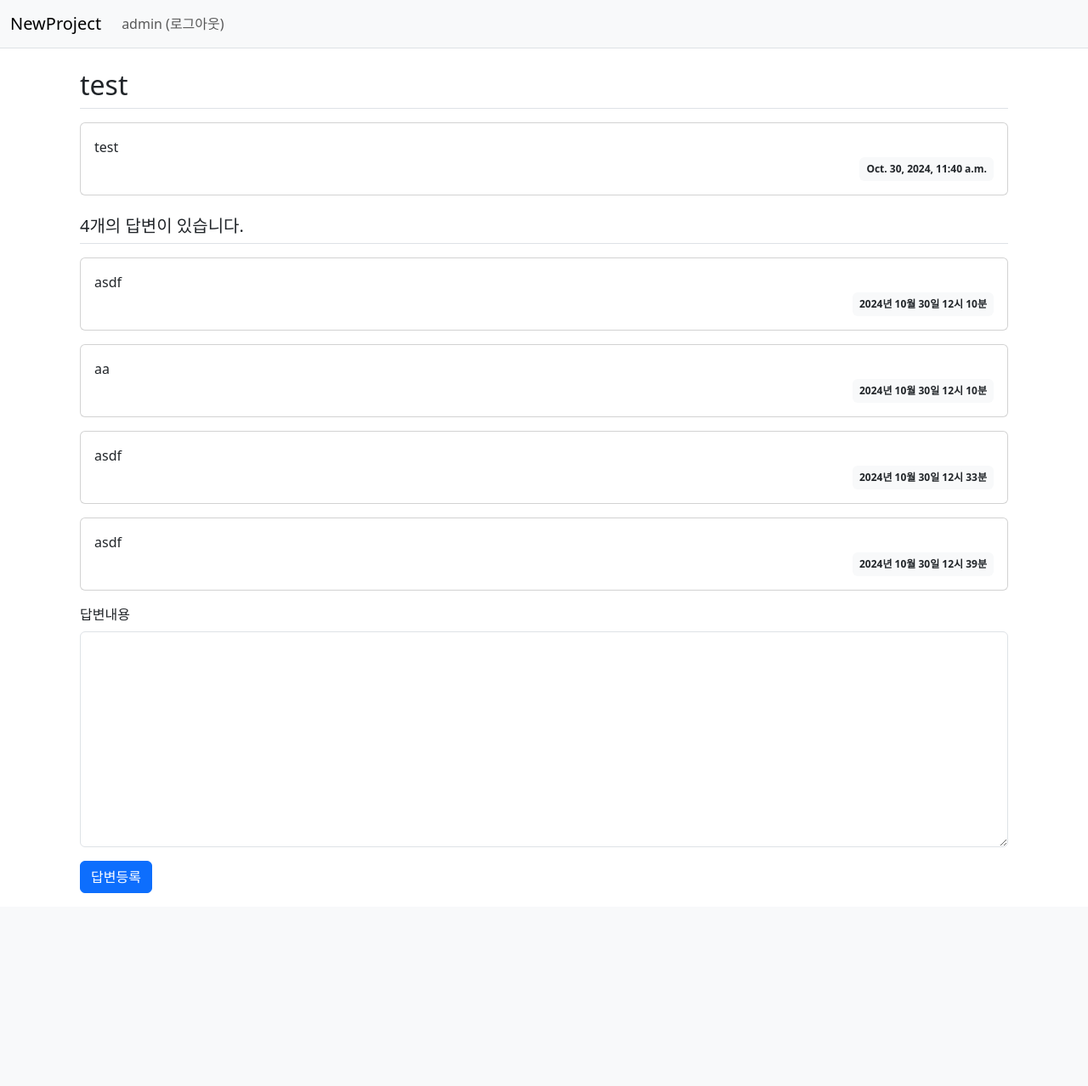
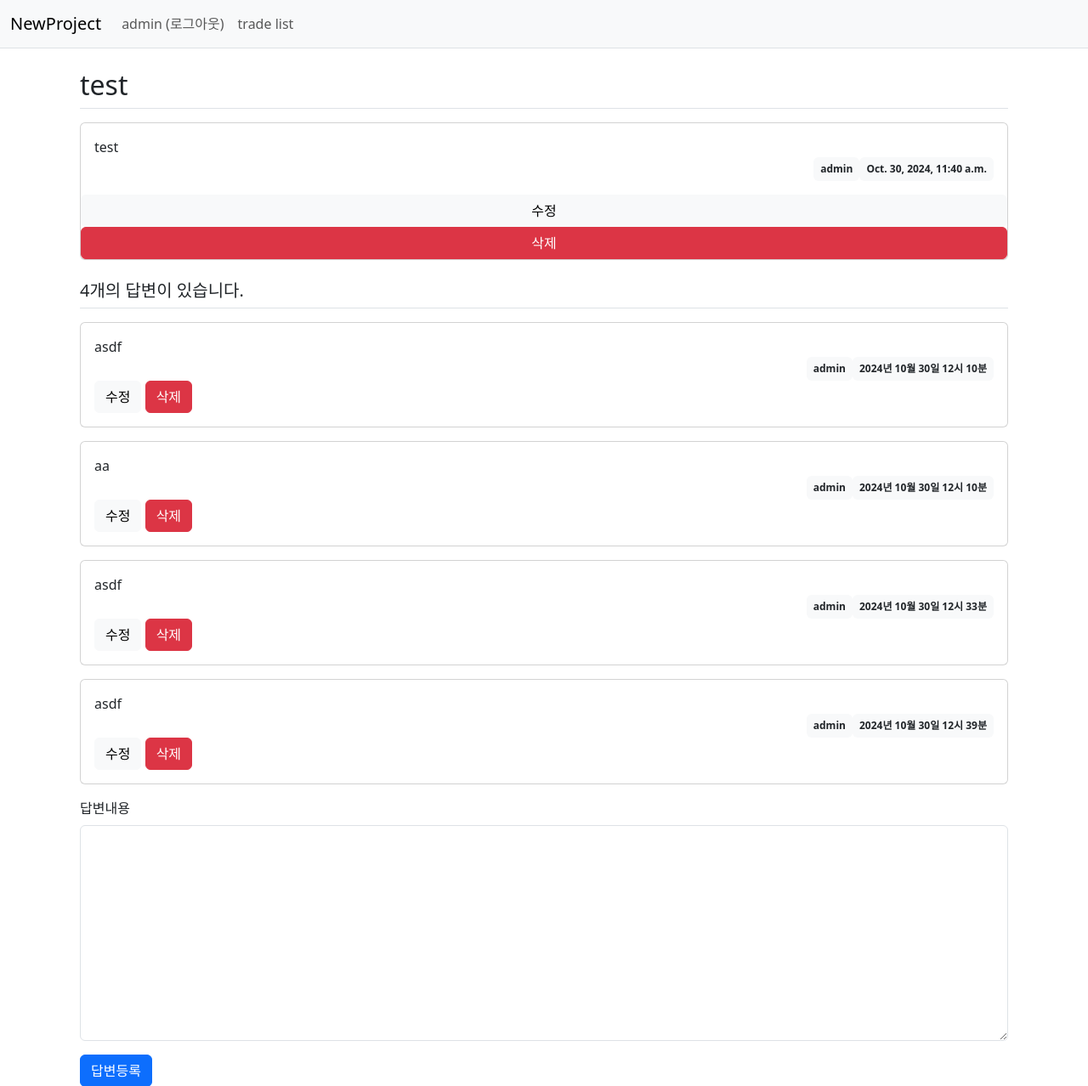
Before and after one commit to BigFlat98/tryalone2, a Django app: page /trade/1/ in a window 1280 px wide. Shown: the top 1278 px of the page at 85% size. Before the commit the page ends 1051 px from the top, so only its background shows below. Run offline with Django 5.2, Linux system fonts and the light colour scheme; a user stored in the database is signed in; data comes from the database, SQL or seed files in the repository; both versions use the stored data as it was after the commit.

Commit message:
add notice content modify and delete function

```diff
--- a/config/urls.py
+++ b/config/urls.py
@@ -21,6 +21,8 @@ from trade import views as trade_views
 from common import urls as common_urls
 from .views import HomeView
 
+
+
 urlpatterns = [
     path('admin/', admin.site.urls),
     path('trade/', include(trade_urls)),
--- a/templates/base.html
+++ b/templates/base.html
@@ -22,6 +22,9 @@
     </div>
 
     <!-- 푸터 (필요 시 추가) -->
+
     <script src="https://cdn.jsdelivr.net/npm/bootstrap@5.3.3/dist/js/bootstrap.bundle.min.js" integrity="sha384-YvpcrYf0tY3lHB60NNkmXc5s9fDVZLESaAA55NDzOxhy9GkcIdslK1eN7N6jIeHz" crossorigin="anonymous"></script>
+    {% block extra-script %}
+    {% endblock %}
 </body>
 </html>
--- a/templates/common/login.html
+++ b/templates/common/login.html
@@ -3,6 +3,7 @@
 <div class="container my-3">
     <form method="post" action="{% url 'common:login' %}">
         {% csrf_token %}
+        {% comment %} <input type="hidden" name="next" value="{{ next }}"> {% endcomment %}
         {% include "form_errors.html" %}
         <div class="mb-3">
             <label for="username">사용자ID</label>
--- a/templates/navbar.html
+++ b/templates/navbar.html
@@ -1,6 +1,6 @@
 <nav class="navbar navbar-expand-lg navbar-light bg-light border-bottom">
     <div class="container-fluid">
-        <a class="navbar-brand" href="{% url 'trade:index' %}">NewProject</a>
+        <a class="navbar-brand" href="{% url 'home' %}">NewProject</a>
         <button class="navbar-toggler" type="button"
                 data-bs-toggle="collapse"
                 data-bs-target="#navbarSupportedContent"
@@ -17,12 +17,15 @@
                     {% else %}
                     <a class="nav-link" href="{% url 'common:login' %}">로그인</a>
                     {% endif %}
-                </li>
-                <li>
+
                     {% if not user.is_authenticated %}
                     <a class="nav-link" href="{% url 'common:signup' %}">회원가입</a>
                     {% endif %}
                 </li>
+                <li class="nav-item">
+                    <a class="nav-link" href = "{% url 'trade:trade_list' %}" >trade list</a>
+                </li>
+
             </ul>
         </div>
     </div>
--- a/templates/trade/question_detail.html
+++ b/templates/trade/question_detail.html
@@ -10,10 +10,18 @@
                 <div class="card-text" style="white-space: pre-line;">{{ question.content }}</div>
                 <div class="d-flex justify-content-end">
                     <div class="badge bg-light text-dark p-2">
+                        {{ question.author.username }}
+                    </div>
+                    <div class="badge bg-light text-dark p-2">
                         {{ question.create_date }}
                     </div>
                 </div>
+
             </div>
+            {% if request.user == question.author %}
+            <a  class="btn btn-light" href ="{% url 'trade:question_modify' question.id %}">수정</a>
+            <a  class="btn btn-danger delete" href ="javascript:void(0)" data-uri="{% url 'trade:question_delete' question.id  %}">삭제</a>
+            {% endif %}
         </div>
 
         <!-- 답변 -->
@@ -24,9 +32,16 @@
                     <div class="card-text" style="white-space: pre-line;">{{ answer.content }}</div>
                     <div class="d-flex justify-content-end">
                         <div class="badge bg-light text-dark p-2">
+                            {{ answer.author.username }}
+                        </div>
+                        <div class="badge bg-light text-dark p-2">
                             {{ answer.create_date|date:"Y년 m월 d일 H시 i분" }}
                         </div>
                     </div>
+                    {% if request.user == answer.author %}
+                    <a  class="btn btn-light" href ="{% url 'trade:answer_modify' answer.id%}">수정</a>
+                    <a  class="btn btn-danger delete" href ="javascript:void(0)" data-uri="{% url 'trade:answer_delete' answer.id  %}">삭제</a>
+                    {% endif %}
                 </div>
             </div>
         {% endfor %}
@@ -50,9 +65,22 @@
             <!-- 오류표시 End -->
             <div class="mb-3">
                 <label for="content" class="form-label">답변내용</label>
-                <textarea name="content" id="content" class="form-control" rows="10">{{ form.content.value|default_if_none:'' }}</textarea>
+                <textarea {% if not user.is_authenticated %}disabled{% endif %} name="content" id="content" class="form-control" rows="10">{{ form.content.value|default_if_none:'' }}</textarea>
             </div>
             <input type="submit" value="답변등록" class="btn btn-primary">
         </form>
     </div>
 {% endblock %}
+
+{%block extra-script %}
+<script type='text/javascript'>
+    const delete_elements = document.getElementsByClassName("delete");
+    Array.from(delete_elements).forEach(function(element) {
+        element.addEventListener('click', function() {
+            if(confirm("정말로 삭제하시겠습니까?")) {
+                location.href = this.dataset.uri;
+            };
+        });
+    });
+</script>
+{% endblock %}
--- a/templates/trade/question_list.html
+++ b/templates/trade/question_list.html
@@ -8,6 +8,7 @@
             <tr class="table-dark">
                 <th>번호</th>
                 <th>제목</th>
+                <th>작성자</th>
                 <th>작성일시</th>
             </tr>
         </thead>
@@ -24,6 +25,7 @@
                             <span class="text-danger small mx-2">[{{ question.answer_set.count }}]</span>
                             {% endif %}
                         </td>
+                        <td> {{ question.author.username }} </td>
                         <td>{{ question.create_date }}</td>
                     </tr>
                 {% endfor %}
--- a/trade/models.py
+++ b/trade/models.py
@@ -1,12 +1,15 @@
 from django.db import models
+from django.contrib.auth.models import User
 
 # Create your models here.
 class Question(models.Model):
+    author = models.ForeignKey(User, on_delete=models.CASCADE)
     subject = models.CharField(max_length=200)
     content = models.TextField()
     kind    = models.CharField(max_length=50)
     price   = models.CharField(max_length=12)
     create_date = models.DateTimeField()
+    modify_date = models.DateTimeField(null=True, blank=True)
 
     def __str__(self):
         return self.subject
@@ -14,8 +17,10 @@ class Question(models.Model):
 
 class Answer(models.Model):
     question = models.ForeignKey(Question, on_delete=models.CASCADE)
+    author = models.ForeignKey(User, on_delete=models.CASCADE)
     content = models.TextField()
     create_date = models.DateTimeField()
+    modify_date = models.DateTimeField(null=True, blank=True)
 
     def __str__(self):
         return self.content[:20]  # 내용의 첫 20자만 표시
--- a/trade/urls.py
+++ b/trade/urls.py
@@ -4,8 +4,12 @@ from trade import urls as trade_urls
 from trade import views as trade_views
 app_name = 'trade'
 urlpatterns = [
-    path('',trade_views.index,name='index' ),
+    path('',trade_views.trade_list,name='trade_list' ),
     path('<int:question_id>/',trade_views.detail,name='detail' ),
     path('answer/create/<int:question_id>/', trade_views.answer_create, name='answer_create'),
     path('question/create/', trade_views.question_create, name='question_create'),
+    path('question/modify/<int:question_id>/', trade_views.question_modify, name='question_modify'),
+    path('question/delete/<int:question_id>/', trade_views.question_delete, name='question_delete'),
+    path('answer/modify/<int:answer_id>/', trade_views.answer_modify, name='answer_modify'),
+    path('answer/delete/<int:answer_id>/', trade_views.answer_delete, name='answer_delete'),
 ]
--- a/trade/views.py
+++ b/trade/views.py
@@ -4,9 +4,11 @@ from .models import Question, Answer
 from django.utils import timezone
 from .forms import QuestionForm, AnswerForm
 from django.core.paginator import Paginator
+from django.contrib.auth.decorators import login_required
+from django.contrib import messages
 
 # Create your views here.
-def index(request):
+def trade_list(request):
     page = request.GET.get('page','1')
     question_list = Question.objects.order_by('-create_date')
     paginator = Paginator(question_list,10)
@@ -18,12 +20,15 @@ def detail(request,question_id):
     context = {'question': question}
     return render(request, 'trade/question_detail.html', context)
 
+
+@login_required(login_url='common:login')
 def answer_create(request, question_id):
     question = get_object_or_404(Question, pk=question_id)
     if request.method == "POST":
         form = AnswerForm(request.POST)
         if form.is_valid():
             answer = form.save(commit=False)
+            answer.author = request.user
             answer.create_date = timezone.now()
             answer.question = question
             answer.save()
@@ -34,15 +39,72 @@ def answer_create(request, question_id):
     return render(request, 'trade/question_detail.html', context) #이거 form을 같이 보내주는게 post로 값 받을 때 form 태그에 값 없으면 html에서 오류문 띄울라고
 
 
+@login_required(login_url='common:login')
 def question_create(request):
     if request.method == 'POST':
         form = QuestionForm(request.POST)
         if form.is_valid():
             question = form.save(commit=False)
+            question.author = request.user
             question.create_date = timezone.now()
             question.save()
-            return redirect('trade:index')
+            return redirect('trade:trade_list')
     else:
         form = QuestionForm()
     context = {'form': form}
     return render(request, 'trade/question_form.html', context)
+
+@login_required(login_url='common:login')
+def question_modify(request,question_id):
+    question = get_object_or_404(Question,pk = question_id)
+    if request.user != question.author :
+        messages.error(request, '수정권한이 없습니다')
+        return redirect('trade:detail',question_id = question.id)
+    if request.method == "POST":
+        form = QuestionForm(request.POST, instance=question)
+        if form.is_valid():
+            question = form.save(commit=False)
+            question.mopdify_date = timezone.now()
+            question.save()
+            return redirect('trade:detail',question_id = question.id)
+    else:
+        form = QuestionForm(instance=question)
+    context = {'form': form}
+    return render(request, 'trade/question_form.html', context)
+
+@login_required(login_url='common:login')
+def question_delete(request,question_id):
+    question = get_object_or_404(Question,pk=question_id)
+    if request.user != question.author:
+        messages.error(request, '삭제권한이 없습니다')
+        return redirect('trade:detail',question_id = question.id)
+    question.delete()
+    return redirect('trade:trade_list')
+
+@login_required(login_url='common:login')
+def answer_modify(request, answer_id):
+    answer = get_object_or_404(Answer, pk=answer_id)
+    if request.user != answer.author:
+        messages.error(request, '수정권한이 없습니다')
+        return redirect('trade:detail', question_id=answer.question.id)
+    if request.method == "POST":
+        form = AnswerForm(request.POST, instance=answer)
+        if form.is_valid():
+            answer = form.save(commit=False)
+            answer.modify_date = timezone.now()
+            answer.save()
+            return redirect('trade:detail', question_id=answer.question.id)
+    else:
+        form = AnswerForm(instance=answer)
+    context = {'form': form}
+    return render(request, 'trade/answer_form.html', context)
+
+
+@login_required(login_url='common:login')
+def answer_delete(request,answer_id):
+    answer = get_object_or_404(Answer,pk=answer_id)
+    if request.user != answer.author:
+        messages.error(request, '삭제권한이 없습니다')
+        return redirect('trade:detail',question_id = answer.question.id)
+    answer.delete()
+    return redirect('trade:detail',question_id = answer.question.id)
```
Also changed, not shown: templates/index.html (+14 -1 lines), templates/trade/answer_form.html (added, +14 -0 lines), db.sqlite3, trade/migrations/0002_answer_author_question_author.py (added), trade/migrations/0003_answer_modify_date_question_modify_date.py (added).
